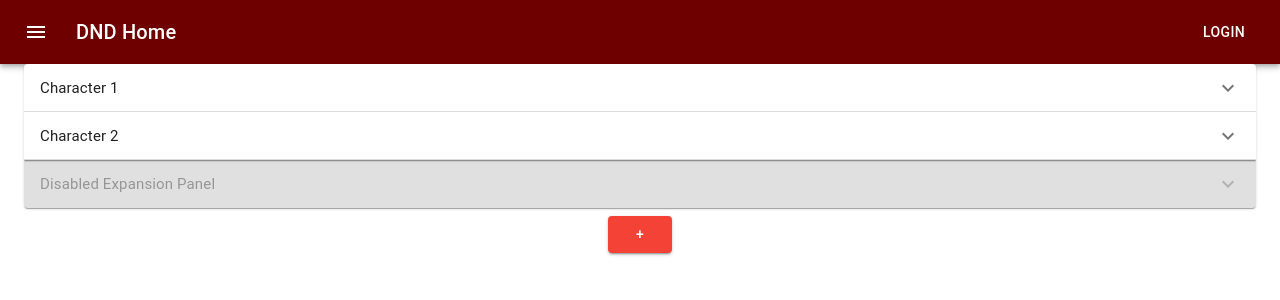
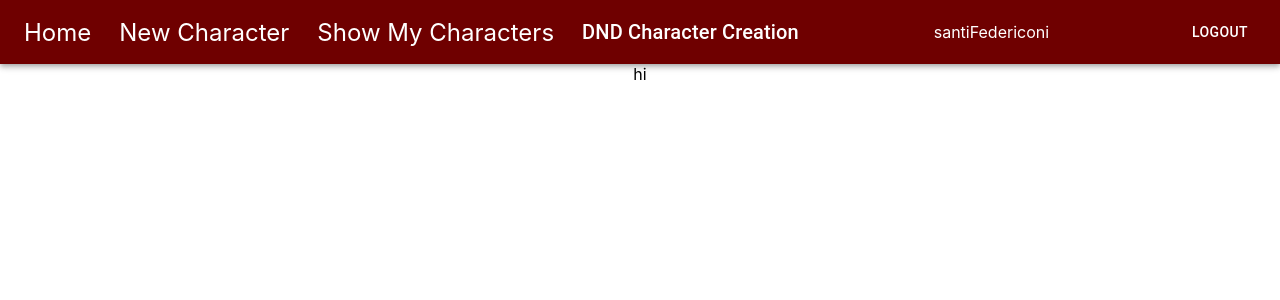
Before and after one commit to hernandez87v/dnd-character-create, a React (Create React App) app in the folder react-front-end/: page / in a window 1280 px wide. Shown: the top 300 px of the page. Built offline with nearby package versions, Linux system fonts and the light colour scheme.

Commit message:
adding routes to all buttons

```diff
--- a/react-front-end/src/App.js
+++ b/react-front-end/src/App.js
@@ -6,6 +6,8 @@ import NotFoundPage from './pages/404';
 import SignUp from './pages/SignUp';
 import Login from './pages/login'
 import CreateCharacter from './pages/createCharacter'
+import ShowCharacterByUser from './pages/ShowCharacterByUser'
+
 import AppBar from './components/navbar'
 import CharacterList from './components/characters/Character_List';
 import CharacterContainer from './components/characters/Character_Container';
@@ -18,13 +20,17 @@ import {
 } from 'react-router-dom';
 
 export default function App (){
-  const [login , setLogin] = useState({login:  false})
+  const [loginState , setLogin] = React.useState({
+    login: 'false',
+    user_id: 0,
+  });
     return (
       <Router>
-      <AppBar login={login} setLogin={setLogin}/>
+      <AppBar login={loginState} setLogin={setLogin}/>
         <Switch>
-        <Route exact path="/" component={MainPage}/>
-        <Route exact path="/login" component={Login}/>
+        <Route exact path="/" component={MainPage} login={loginState} setLogin={setLogin}/>
+        <Route exact path="/ShowCharacterByUser" component={ShowCharacterByUser} login={loginState} setLogin={setLogin}/>
+        <Route exact path="/login" component={Login} login={loginState} setLogin={setLogin}/>
         <Route exact path="/signup" component={SignUp} />
         <Route exact path="/404" component={NotFoundPage}/>
         <Route exact path="/allcharacters" component={CharacterList}/>
--- a/react-front-end/src/components/addButton.jsx
+++ b/react-front-end/src/components/addButton.jsx
@@ -30,7 +30,7 @@ export default function ContainedButtons() {
   return (
     <div className={classes.root}>
       <MuiThemeProvider theme={theme}>
-        <Button variant="contained" color="primary">
+        <Button href="/createCharacter" variant="contained" color="primary">
           +
         </Button>
       </MuiThemeProvider>
--- a/react-front-end/src/components/navbar.jsx
+++ b/react-front-end/src/components/navbar.jsx
@@ -10,6 +10,7 @@ import Typography from '@material-ui/core/Typography';
 import Button from '@material-ui/core/Button';
 import IconButton from '@material-ui/core/IconButton';
 import MenuIcon from '@material-ui/icons/Menu';
+
 
 const useStyles = makeStyles((theme) => ({
   root: {
@@ -36,8 +37,8 @@ const theme = createMuiTheme({
 
 export default function ButtonAppBar(props) {
   const classes = useStyles();
-
-  if (props.login.login === true){
+  console.log('props',props)
+  if (props.login === true){
     return (
       <div className={classes.root}>
         <MuiThemeProvider theme={theme}>
@@ -54,8 +55,11 @@ export default function ButtonAppBar(props) {
               <Typography variant="h6" className={classes.title}>
                 DND testing
               </Typography>
+              <Button href="/signup" color="inherit">
+                Sing Up
+              </Button>
               <Button href="/login" color="inherit">
-                logOut
+                Login
               </Button>
             </Toolbar>
           </AppBar>
@@ -68,19 +72,40 @@ export default function ButtonAppBar(props) {
         <MuiThemeProvider theme={theme}>
           <AppBar position="static">
             <Toolbar>
-              <IconButton
+              <IconButton href = "/"
                 edge="start"
                 className={classes.menuButton}
                 color="inherit"
                 aria-label="menu"
               >
-                <MenuIcon />
+                Home
+              </IconButton>
+              <IconButton href = "/createCharacter"
+                edge="start"
+                className={classes.menuButton}
+                color="inherit"
+                aria-label="menu"
+              >
+                New Character
+
+              </IconButton>
+              <IconButton href = "/ShowCharacterByUser"
+                edge="start"
+                className={classes.menuButton}
+                color="inherit"
+                aria-label="menu"
+              >
+                Show My Characters
+
               </IconButton>
               <Typography variant="h6" className={classes.title}>
-                DND Home
+                DND Character Creation
               </Typography>
-              <Button href="/login" color="inherit">
-                Login
+              <Typography variant="h9" aligment = 'left' className={classes.title}>
+                santiFedericoni
+              </Typography>
+              <Button href="/" color="inherit">
+                LogOut
               </Button>
             </Toolbar>
           </AppBar>
--- a/react-front-end/src/components/panel.jsx
+++ b/react-front-end/src/components/panel.jsx
@@ -5,6 +5,9 @@ import ExpansionPanelSummary from '@material-ui/core/ExpansionPanelSummary';
 import ExpansionPanelDetails from '@material-ui/core/ExpansionPanelDetails';
 import Typography from '@material-ui/core/Typography';
 import ExpandMoreIcon from '@material-ui/icons/ExpandMore';
+import { Button } from '@material-ui/core';
+import Grid from '@material-ui/core/Grid';
+import Link from '@material-ui/core/Link';
 
 const useStyles = makeStyles((theme) => ({
   root: {
@@ -16,8 +19,12 @@ const useStyles = makeStyles((theme) => ({
   },
 }));
 
-export default function SimpleExpansionPanel() {
+export default function SimpleExpansionPanel(props) {
   const classes = useStyles();
+  if (props.characterState[0]){
+console.log('props on panel',props.characterState[0].id)
+  }
+  if (props.characterState[0]){
 
     return (
       <div className={classes.root}>
@@ -27,10 +34,28 @@ export default function SimpleExpansionPanel() {
             aria-controls="panel1a-content"
             id="panel1a-header"
           >
-          <Typography className={classes.heading}>Character 1</Typography>
+            <Typography className={classes.heading}>{props.characterState[0].name}</Typography>
           </ExpansionPanelSummary>
           <ExpansionPanelDetails>
-          <Typography></Typography>
+          <Grid item xs={3}>
+            <p>Class: {props.characterState[0].character_class}</p><br/>
+          </Grid>
+          <Grid item xs={3}>
+            <p>Race:  {props.characterState[0].race} </p><br/>
+          </Grid>
+          <Grid item xs={3}>
+            <p>Background:  {props.characterState[0].background} </p><br/>
+            </Grid>
+            <Grid item xs={3}>
+            <Typography variant="body2" color="textSecondary" align="center">
+              <Link color="inherit" href="/character">
+                Full View
+              </Link>{' '}
+      </Typography>
+              </Grid>
+          {/* <img src={props.characterState[0].avatar_url} className="avatar-img"></img> */}
+
+            {/* <Typography>{props.characterState[0].avatar_url}</Typography><br/> */}
           </ExpansionPanelDetails>
         </ExpansionPanel>
         <ExpansionPanel>
@@ -39,23 +64,21 @@ export default function SimpleExpansionPanel() {
             aria-controls="panel2a-content"
             id="panel2a-header"
           >
-          <Typography className={classes.heading}>Character 2</Typography>
+            <Typography className={classes.heading}>{props.characterState[1].name}</Typography>
           </ExpansionPanelSummary>
           <ExpansionPanelDetails>
-          <Typography>LVL 1, exp: 400, Class:barbarian</Typography>
+            <Typography>Class{props.characterState[0].character_class}</Typography><br/>
+            <Typography>Race {props.characterState[0].race}</Typography><br/>
+            {/* <Button/> */}
           </ExpansionPanelDetails>
         </ExpansionPanel>
-      <ExpansionPanel disabled>
-        <ExpansionPanelSummary
-          expandIcon={<ExpandMoreIcon />}
-          aria-controls="panel3a-content"
-          id="panel3a-header"
-        >
-          <Typography className={classes.heading}>
-            Disabled Expansion Panel
-          </Typography>
-        </ExpansionPanelSummary>
-      </ExpansionPanel>
+
       </div>
     );
   }
+  else {
+    return (
+    <h1>loading</h1>
+    )
+  }
+}
--- a/react-front-end/src/components/signin.jsx
+++ b/react-front-end/src/components/signin.jsx
@@ -3,8 +3,6 @@ import Avatar from '@material-ui/core/Avatar';
 import Button from '@material-ui/core/Button';
 import CssBaseline from '@material-ui/core/CssBaseline';
 import TextField from '@material-ui/core/TextField';
-import FormControlLabel from '@material-ui/core/FormControlLabel';
-import Checkbox from '@material-ui/core/Checkbox';
 import Link from '@material-ui/core/Link';
 import Grid from '@material-ui/core/Grid';
 import Box from '@material-ui/core/Box';
@@ -76,19 +74,22 @@ export default function SignIn(props) {
     password: '',
   });
 
+
   let handleSubmit = (e) => {
-    console.log('on singin',props.login)
     e.preventDefault();
     axios.post(`/api/user/login`, {form})
     .then((res) => {
+      console.log('login1',props)
       if (res.data.user.length > 0){
+        console.log('here')
         props.setLogin ( {
+          ...props.loginState,
           login: true
-      })
-        console.log('on singin',props.login)
-        window.location = `/`;
-        console.log(props.test);
-        props.setEmail(form.email);
+      },
+      console.log('login2',props.login)
+      )
+        window.location = `/ShowCharacterByUser` ;//${res.data.user[0].id}`;
+
       } else {
         alert('invalid data');
       }
@@ -96,7 +97,9 @@ export default function SignIn(props) {
   };
 
   return (
+
     <MuiThemeProvider theme={theme}>
+
       <Container component="main" maxWidth="xs">
         <CssBaseline />
         <div className={classes.paper}>
@@ -132,10 +135,10 @@ export default function SignIn(props) {
               id="password"
               autoComplete="current-password"
             />
-            <FormControlLabel
+            {/* <FormControlLabel
               control={<Checkbox value="remember" color="primary" />}
               label="Remember me"
-            />
+            /> */}
             <Button
               type="submit"
               fullWidth
--- /dev/null
+++ b/react-front-end/src/pages/ShowCharacterByUser.jsx
@@ -0,0 +1,41 @@
+import React, {useEffect , useState} from 'react';
+import ExpansionPanel from '../components/panel';
+import Button from '../components/addButton';
+import { Container } from '@material-ui/core';
+import axios from 'axios';
+
+const ShowCharacterByUser = (props) => {
+
+  const [characterState , setCharacterState] = React.useState([])
+
+  const getCharacterById = () => {
+    axios.get(`/api/character/`, )
+      .then((response) => {
+        console.log(response.data.characters)
+        setCharacterState({
+          ...characterState,
+          ...response.data.characters
+        });
+        //setCharacterState(response.data.characters)
+        console.log(response.data.characters)
+        console.log(characterState)
+      })
+    }
+    useEffect(() => {
+      getCharacterById();
+    }, []);
+    console.log('character',characterState)
+
+  return (
+    <div className="App">
+        <Container>
+        <h4>Select one of your character or create a new one! </h4>
+          <ExpansionPanel characterState = {characterState} setCharacterState = {setCharacterState} />
+          <Button href="/createCharacter">Link</Button>
+          {/* <Button href="/createCharacter" type= 'submit'/> */}
+        </Container>
+    </div>
+  );
+};
+
+export default ShowCharacterByUser;
--- a/react-front-end/src/pages/index.jsx
+++ b/react-front-end/src/pages/index.jsx
@@ -1,15 +1,13 @@
 import React from 'react';
-import ExpansionPanel from '../components/panel';
-import Button from '../components/addButton';
 import { Container } from '@material-ui/core';
 
-const MainPage = () => {
+const MainPage = (props) => {
+
   return (
     <div className="App">
-      <Container>
-        <ExpansionPanel />
-        <Button />
-      </Container>
+        <Container>
+          hi
+        </Container>
     </div>
   );
 };
```
Lines whose indentation alone changed are shown as unchanged.
